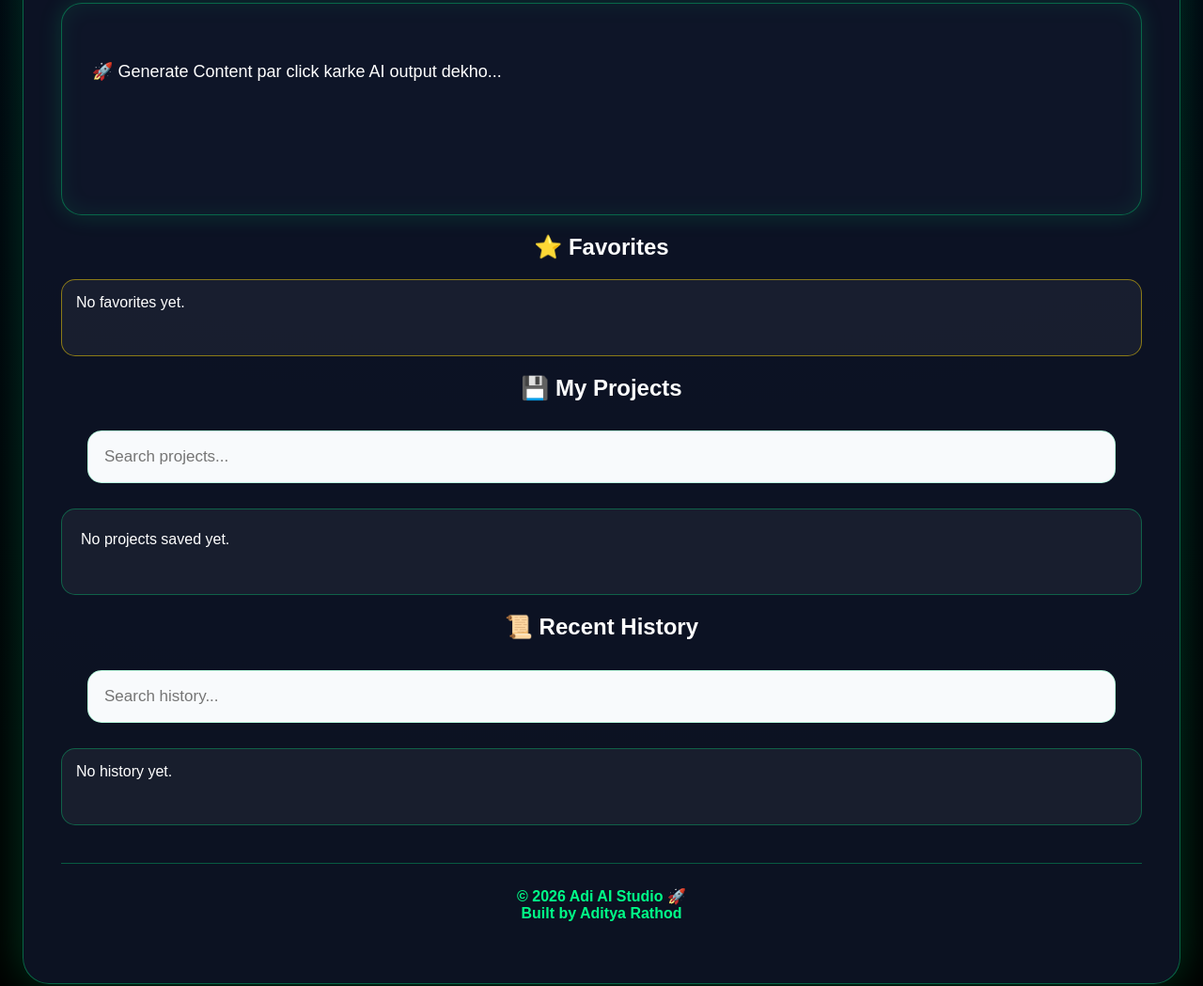
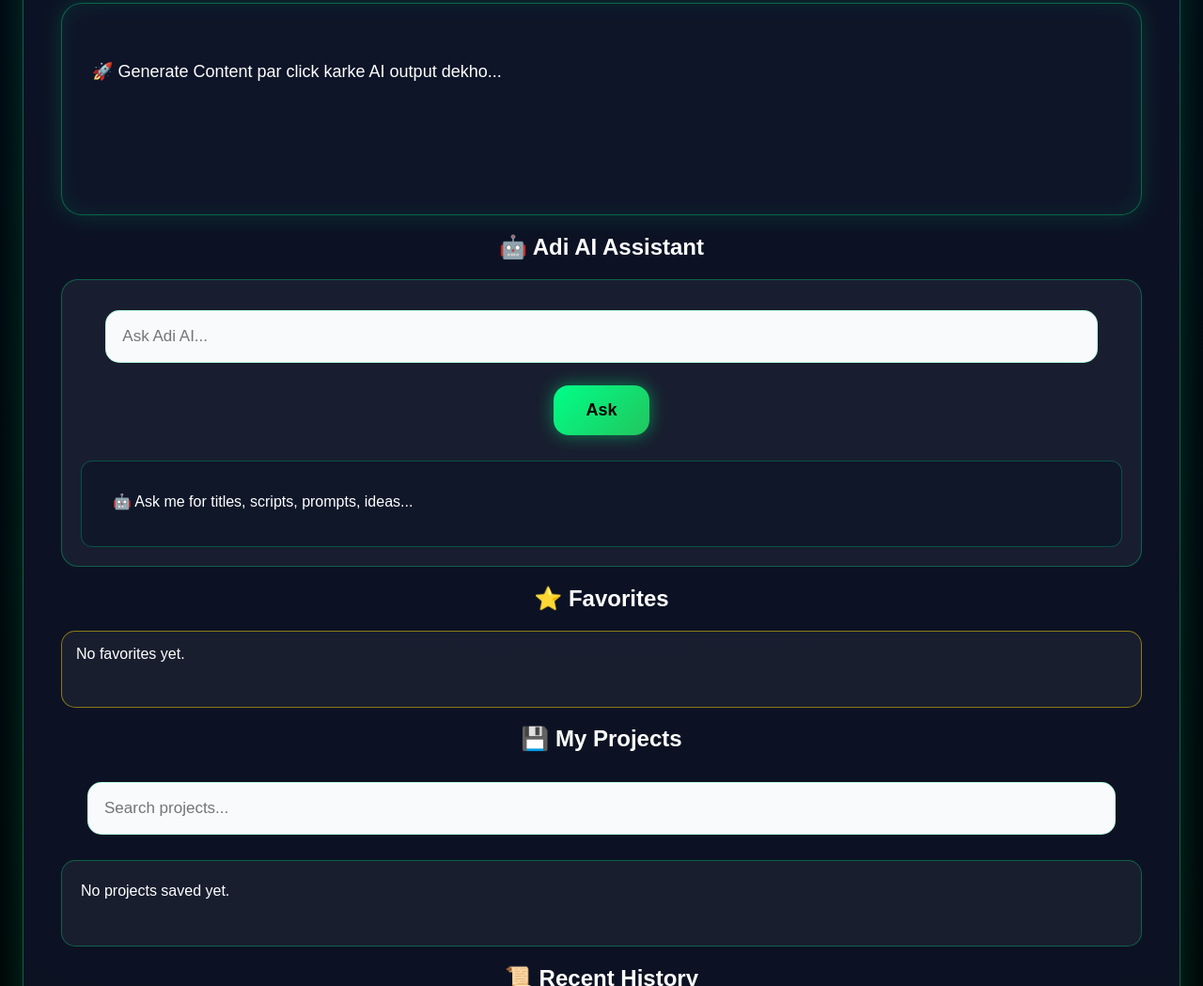
Before and after one commit to adityarathoure369/AdiVideoAI, a plain HTML site: page index.html in a window 1280 px wide. Shown: the part 1827-2876 px from the top of the page at 94% size. Drawn offline with Linux system fonts and the light colour scheme.

Commit message:
Adi AI Studio V3 - AI Assistant Added

```diff
--- a/index.html
+++ b/index.html
@@ -141,6 +141,16 @@
 🚀 Generate Content par click karke AI output dekho...
 </div>
 
+<h2>🤖 Adi AI Assistant</h2>
+
+<div class="chat-box">
+  <input id="chatInput" type="text" placeholder="Ask Adi AI...">
+  <button onclick="askAdiAI()">Ask</button>
+  <div id="chatResult">
+    🤖 Ask me for titles, scripts, prompts, ideas...
+  </div>
+</div>
+
 <h2>⭐ Favorites</h2>
 <div id="favorites">
 
--- a/script.js
+++ b/script.js
@@ -539,6 +539,31 @@ function setTemplate(template) {
 
 }
 
+function askAdiAI() {
+  let question = document.getElementById("chatInput").value.trim().toLowerCase();
+
+  if (question === "") {
+    document.getElementById("chatResult").innerText = "⚠️ Please ask something!";
+    return;
+  }
+
+  let answer = "";
+
+  if (question.includes("title")) {
+    answer = "🎯 Title Ideas:\n\n1. The Secret Behind Your Video\n2. This Will Surprise You\n3. Watch Till The End\n4. Viral AI Video Idea\n5. Amazing Story Explained";
+  } else if (question.includes("script")) {
+    answer = "🎬 Script:\n\nStart with a strong hook. Introduce the main idea. Add an emotional or funny twist. End with a powerful message and call to action.";
+  } else if (question.includes("prompt")) {
+    answer = "🖼️ Prompt:\n\nCreate a cinematic, high-quality, ultra-detailed vertical 9:16 AI video scene with smooth camera movement, dramatic lighting, realistic shadows and viral YouTube Shorts style.";
+  } else if (question.includes("idea")) {
+    answer = "💡 Video Ideas:\n\n1. Funny animal story\n2. Motivational short\n3. Horror mystery\n4. Cartoon adventure\n5. AI movie trailer";
+  } else {
+    answer = "🤖 I can help you with titles, scripts, prompts, hooks, ideas, thumbnails and video content.";
+  }
+
+  document.getElementById("chatResult").innerText = answer;
+}
+
 window.onload = function () {
   document.getElementById("topic").value = localStorage.getItem("lastTopic") || "";
   document.getElementById("mode").value = localStorage.getItem("lastMode") || "flow";
--- a/style.css
+++ b/style.css
@@ -476,3 +476,22 @@ margin-left: 10px;
   max-height: 70px;
   overflow: hidden;
 }
+
+.chat-box{
+  margin-top:20px;
+  padding:20px;
+  border:1px solid rgba(0,255,136,0.3);
+  border-radius:18px;
+  background:rgba(255,255,255,0.05);
+}
+
+#chatResult{
+  margin-top:15px;
+  padding:15px;
+  border-radius:12px;
+  background:rgba(15,23,42,0.9);
+  border:1px solid rgba(0,255,136,0.25);
+  text-align:left;
+  min-height:60px;
+  white-space:pre-wrap;
+}
```
